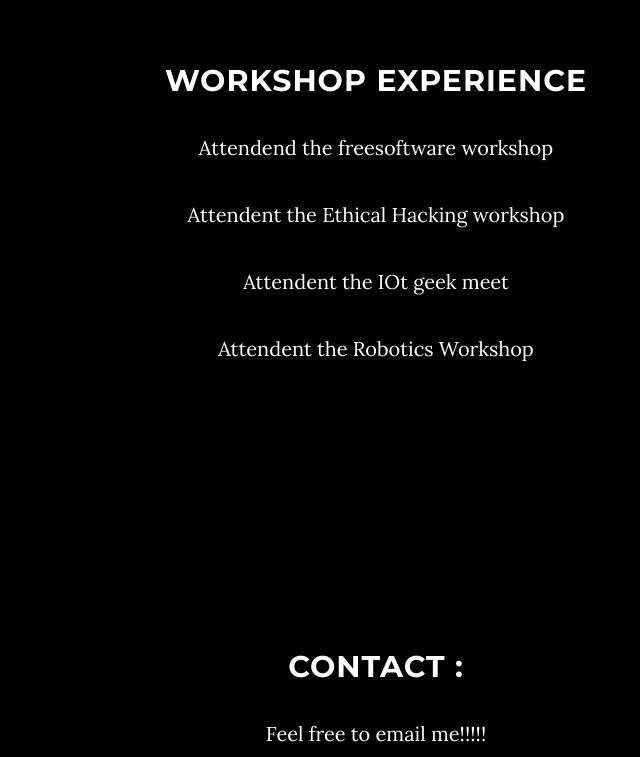
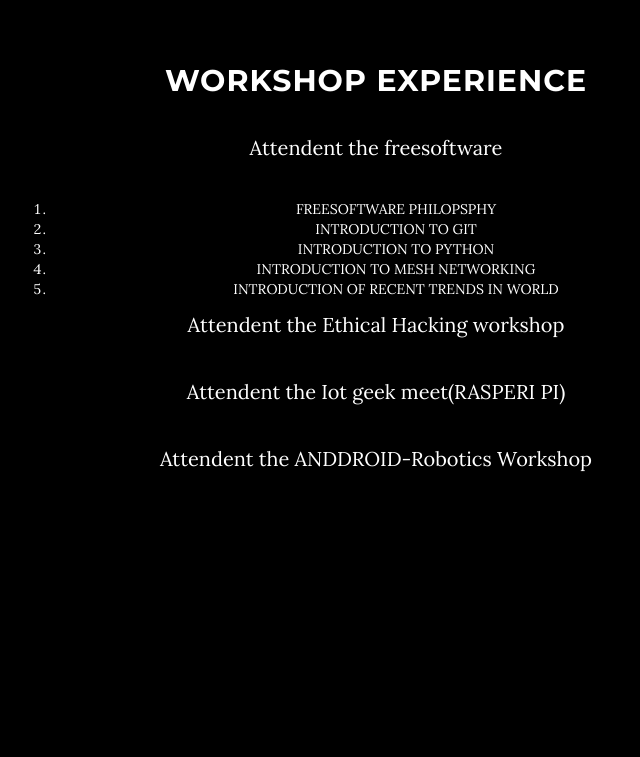
Before and after one commit to srsds/srsds.github.io, a website: page index.html in a window 1280 px wide. Shown: the part 2320-3077 px from the top of the page, without its empty margins (264-904 px from the left). Drawn offline with nearby package versions, Linux system fonts and the light colour scheme; some packages are replaced by stand-ins of ours.

Commit message:
Update index.html

```diff
--- a/index.html
+++ b/index.html
@@ -123,10 +123,16 @@
             <div class="container">
                 <div class="col-lg-8 col-lg-offset-2">
                 <h2>Workshop Experience</h2>
-                    <p>Attendend the freesoftware workshop</p>
-                        <p>Attendent the Ethical Hacking workshop</p>
-                            <p>Attendent the IOt geek meet</p>
-                    <p>Attendent the Robotics Workshop</p>
+                    <p>Attendent the freesoftware </p>
+                    <p><ol><li>FREESOFTWARE PHILOPSPHY</li>
+                    <li>INTRODUCTION TO GIT</li>
+                    <li>INTRODUCTION TO PYTHON</li>
+                    <li>INTRODUCTION TO MESH NETWORKING </li>
+                    <li>INTRODUCTION OF RECENT TRENDS IN WORLD </li>
+                    </ol>
+                        <p>Attendent the Ethical Hacking workshop </p>
+                        <p>Attendent the Iot geek meet(RASPERI PI)</p>
+                    <p>Attendent the  ANDDROID-Robotics Workshop </p>
                      </div>
             </div>
         </div>
```
